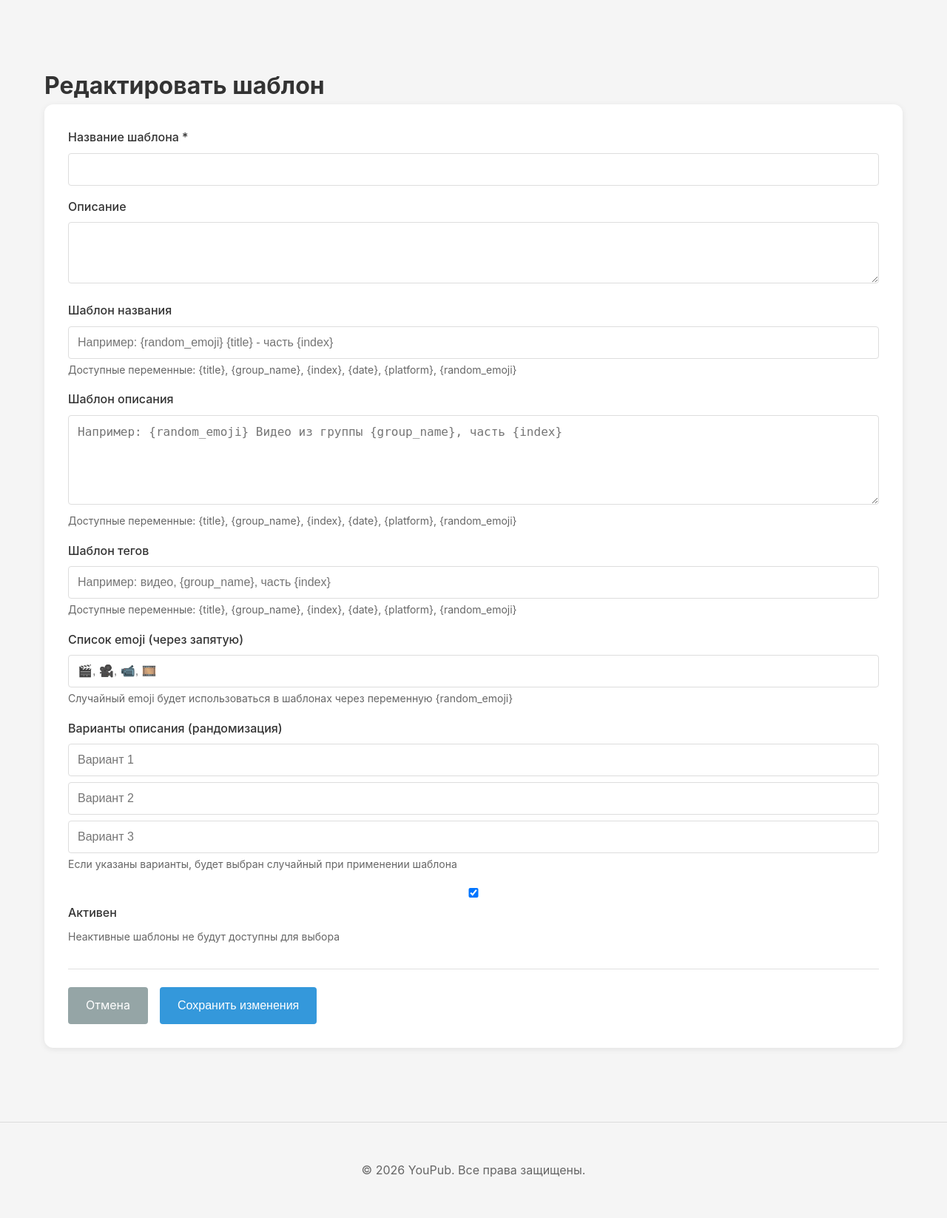
After one commit to alexevil1979/youpub, a PHP site: page /views/content_groups/templates/edit.php in a window 1280 px wide. The commit adds this page. Shown: the whole page at 74% size. Run offline with PHP 8.4, Linux system fonts and the light colour scheme; the template is opened without the code that fills it, so the values that code supplies are empty.

Commit message:
Add template editing functionality and unify buttons on templates page

```diff
--- a/routes/web.php
+++ b/routes/web.php
@@ -96,6 +96,8 @@ $router->post('/content-groups/create', [GroupController::class, 'create'], [Aut
 $router->get('/content-groups/templates', [TemplateController::class, 'index'], [AuthMiddleware::class]);
 $router->get('/content-groups/templates/create', [TemplateController::class, 'showCreate'], [AuthMiddleware::class]);
 $router->post('/content-groups/templates/create', [TemplateController::class, 'create'], [AuthMiddleware::class]);
+$router->get('/content-groups/templates/{id}/edit', [TemplateController::class, 'showEdit'], [AuthMiddleware::class]);
+$router->post('/content-groups/templates/{id}/update', [TemplateController::class, 'update'], [AuthMiddleware::class]);
 $router->post('/content-groups/templates/{id}/preview', [TemplateController::class, 'preview'], [AuthMiddleware::class]);
 $router->delete('/content-groups/templates/{id}', [TemplateController::class, 'delete'], [AuthMiddleware::class]);
 
--- /dev/null
+++ b/views/content_groups/templates/edit.php
@@ -0,0 +1,84 @@
+<?php
+$title = 'Редактировать шаблон';
+ob_start();
+?>
+
+<h1>Редактировать шаблон</h1>
+
+<?php if (isset($_SESSION['error'])): ?>
+    <div class="alert alert-error" style="margin-bottom: 1rem;">
+        <?= htmlspecialchars($_SESSION['error']) ?>
+    </div>
+    <?php unset($_SESSION['error']); ?>
+<?php endif; ?>
+
+<?php if (isset($_SESSION['success'])): ?>
+    <div class="alert alert-success" style="margin-bottom: 1rem;">
+        <?= htmlspecialchars($_SESSION['success']) ?>
+    </div>
+    <?php unset($_SESSION['success']); ?>
+<?php endif; ?>
+
+<form method="POST" action="/content-groups/templates/<?= $template['id'] ?>/update" class="form-card">
+    <input type="hidden" name="csrf_token" value="<?= $csrfToken ?>">
+
+    <div class="form-group">
+        <label for="name">Название шаблона *</label>
+        <input type="text" id="name" name="name" value="<?= htmlspecialchars($template['name'] ?? '') ?>" required>
+    </div>
+
+    <div class="form-group">
+        <label for="description">Описание</label>
+        <textarea id="description" name="description" rows="3"><?= htmlspecialchars($template['description'] ?? '') ?></textarea>
+    </div>
+
+    <div class="form-group">
+        <label for="title_template">Шаблон названия</label>
+        <input type="text" id="title_template" name="title_template" value="<?= htmlspecialchars($template['title_template'] ?? '') ?>" placeholder="Например: {random_emoji} {title} - часть {index}">
+        <small>Доступные переменные: {title}, {group_name}, {index}, {date}, {platform}, {random_emoji}</small>
+    </div>
+
+    <div class="form-group">
+        <label for="description_template">Шаблон описания</label>
+        <textarea id="description_template" name="description_template" rows="5" placeholder="Например: {random_emoji} Видео из группы {group_name}, часть {index}"><?= htmlspecialchars($template['description_template'] ?? '') ?></textarea>
+        <small>Доступные переменные: {title}, {group_name}, {index}, {date}, {platform}, {random_emoji}</small>
+    </div>
+
+    <div class="form-group">
+        <label for="tags_template">Шаблон тегов</label>
+        <input type="text" id="tags_template" name="tags_template" value="<?= htmlspecialchars($template['tags_template'] ?? '') ?>" placeholder="Например: видео, {group_name}, часть {index}">
+        <small>Доступные переменные: {title}, {group_name}, {index}, {date}, {platform}, {random_emoji}</small>
+    </div>
+
+    <div class="form-group">
+        <label for="emoji_list">Список emoji (через запятую)</label>
+        <input type="text" id="emoji_list" name="emoji_list" value="<?= htmlspecialchars(implode(', ', json_decode($template['emoji_list'] ?? '[]', true) ?: [])) ?>" placeholder="🎬, 🎥, 📹, 🎞️">
+        <small>Случайный emoji будет использоваться в шаблонах через переменную {random_emoji}</small>
+    </div>
+
+    <div class="form-group">
+        <label>Варианты описания (рандомизация)</label>
+        <input type="text" name="variant_1" value="<?= htmlspecialchars(json_decode($template['variants'] ?? '{}', true)['description'][0] ?? '') ?>" placeholder="Вариант 1">
+        <input type="text" name="variant_2" value="<?= htmlspecialchars(json_decode($template['variants'] ?? '{}', true)['description'][1] ?? '') ?>" placeholder="Вариант 2" style="margin-top: 0.5rem;">
+        <input type="text" name="variant_3" value="<?= htmlspecialchars(json_decode($template['variants'] ?? '{}', true)['description'][2] ?? '') ?>" placeholder="Вариант 3" style="margin-top: 0.5rem;">
+        <small>Если указаны варианты, будет выбран случайный при применении шаблона</small>
+    </div>
+
+    <div class="form-group">
+        <label>
+            <input type="checkbox" name="is_active" value="1" <?= ($template['is_active'] ?? 1) ? 'checked' : '' ?>>
+            Активен
+        </label>
+        <small>Неактивные шаблоны не будут доступны для выбора</small>
+    </div>
+
+    <div class="form-actions">
+        <a href="/content-groups/templates" class="btn btn-secondary">Отмена</a>
+        <button type="submit" class="btn btn-primary">Сохранить изменения</button>
+    </div>
+</form>
+
+<?php
+$content = ob_get_clean();
+include __DIR__ . '/../../layout.php';
+?>
```
Also changed, not shown: app/Modules/ContentGroups/Controllers/TemplateController.php (+84 -0 lines), views/content_groups/templates/index.php (+22 -14 lines).
